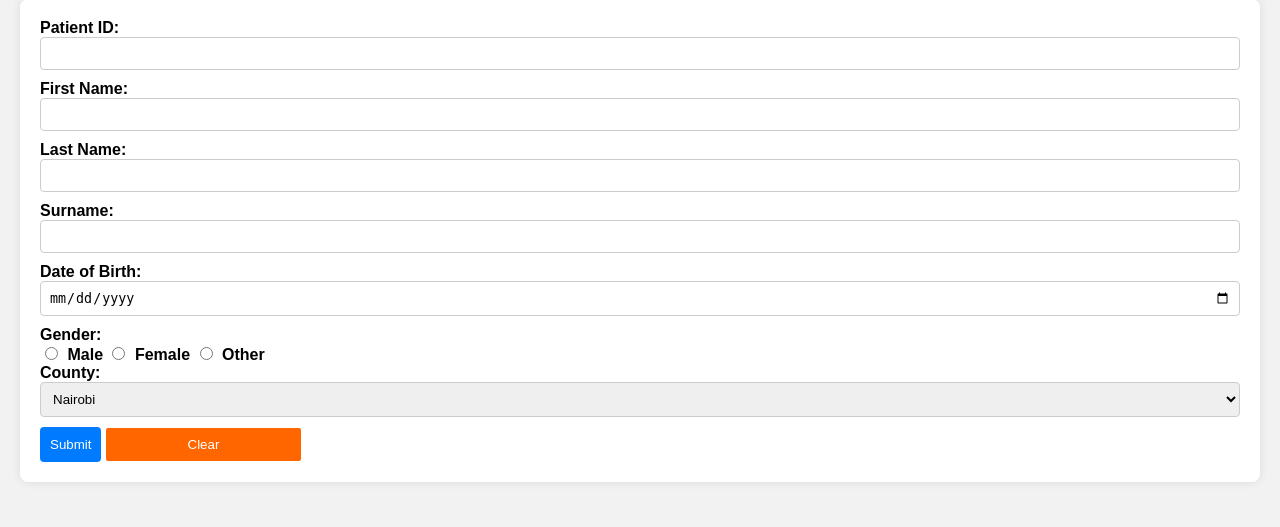
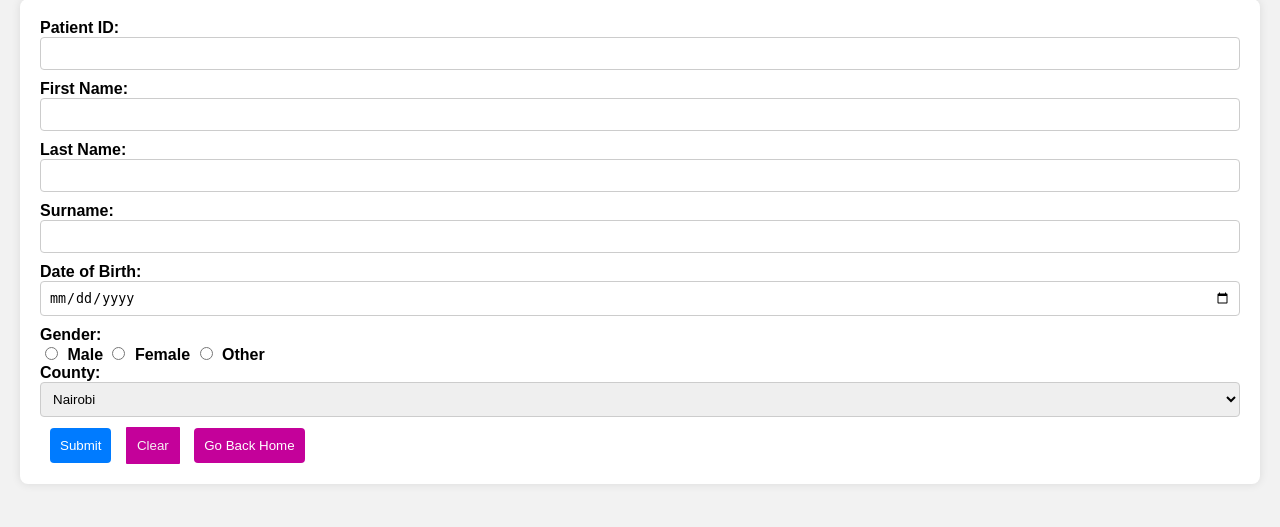
Before and after one commit to mathiujesse/hospital, a PHP site: page /registration.html in a window 1280 px wide. Shown: the part 89-616 px from the top of the page. Run offline with PHP 8.4, Linux system fonts and the light colour scheme.

Commit message:
fixing some buttons

```diff
--- a/css/registration.css
+++ b/css/registration.css
@@ -10,12 +10,14 @@ h2 {
     margin-bottom: 20px;
 
 }
+
 .heading {
     text-align: center;
     font-style: italic;
     font-weight: 700;
     background-color: antiquewhite;
 }
+
 form {
     background-color: #fff;
     border-radius: 8px;
@@ -56,16 +58,35 @@ input[type="submit"] {
 input[type="submit"]:hover {
     background-color: #ff6600;
 }
-input[type="clear"] {
+
+input[type="reset"] {
+    background-color: #c4019a;
+    color: #f5f2f2;
+    border: none;
+    border-radius: 1px;
+    padding: 11px 11px 11px 11px;
+    text-align: center;
+}
+
+input[type="reset"]:hover {
     background-color: #ff6600;
+}
+/* Add your CSS styles here */
+.button {
+    background-color: #007bff;
     color: #fff;
     border: none;
-    border-radius: 2px;
-    padding: 9px ;
-    text-align: center;
-    /* cursor: pointer; */
+    border-radius: 4px;
+    padding: 10px 10px;
+    margin-left: 10px;
+    /* Add space between buttons */
 }
 
-input[type="clear"]:hover {
+.button:hover {
     background-color: #ff6600;
 }
+
+#go-home-btn {
+    background-color: #c4019a;
+    /* Change background color for "Go Back Home" button */
+}
--- a/registration.html
+++ b/registration.html
@@ -10,7 +10,7 @@
 </head>
 
 <body>
-  <div class ="heading">
+  <div class="heading">
     <h2>REGISTER PATIENT</h2>
   </div>
 
@@ -29,7 +29,7 @@
 
     <label for="dob">Date of Birth:</label><br>
     <input type="date" id="dob" name="dob"><br>
-<div id ="Gender">
+    <div id="Gender">
       <label for="gender">Gender:</label><br>
       <input type="radio" id="male" name="gender" value="male">
       <label for="male">Male</label>
@@ -39,7 +39,7 @@
       <label for="other">Other</label><br>
     </div>
 
-<div id ="county">
+    <div id="county">
 
 
       <label for="county">County:</label><br>
@@ -85,13 +85,13 @@
         <option value="county39">bomet</option>
         <option value="county40">kakamega</option>
     </div>
-
-      <!-- Add more county options as needed -->
-    </select><br>
+  <input type="submit" class="button" value="Submit">
+  <input type="reset" class="button" value="Clear">
+  <button id="go-home-btn" class="button">Go Back Home</button>
 
 
-    <input type="submit" value="Submit">
-    <input type="clear" value="Clear" />
+    <!-- <input type="clear" value="Clear" />
+<button type="button" value=" -->
   </form>
 </body>
 
```
Also changed, not shown: js/registration.js (+3 -11 lines). Lines whose indentation alone changed are shown as unchanged.
